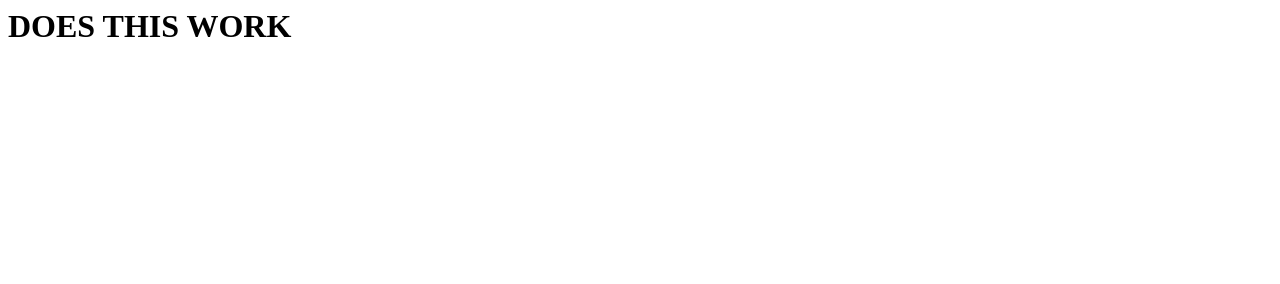
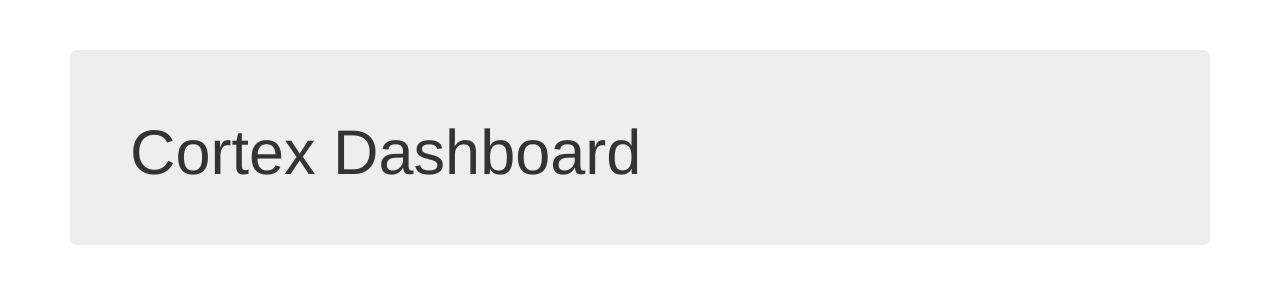
Before and after one commit to sphawes/cortex, a plain HTML site: page nodeServer/index.html in a window 1280 px wide. Drawn offline with nearby package versions, Linux system fonts and the light colour scheme.

Commit message:
made index pretty with some example code using bootstrap

```diff
--- a/nodeServer/index.html
+++ b/nodeServer/index.html
@@ -1,6 +1,21 @@
-<html>
+<!DOCTYPE html>
+<html lang="en">
+<head>
+    <meta charset="UTF-8">
+    <title>Cortex Dashboard</title>
+    <link rel="stylesheet" href="style.css">
+    <link rel="stylesheet" href="http://maxcdn.bootstrapcdn.com/bootstrap/3.3.1/css/bootstrap.min.css">
+    <style>
+        body { padding-top:50px; }
+    </style>
+</head>
+<body>
 
-<h1>DOES THIS WORK</h1>
+    <div class="container">
+        <div class="jumbotron">
+            <h1>Cortex Dashboard</h1>
+        </div>
+    </div>
 
-
+</body>
 </html>
```
Also changed, not shown: nodeServer/style.css (added).
